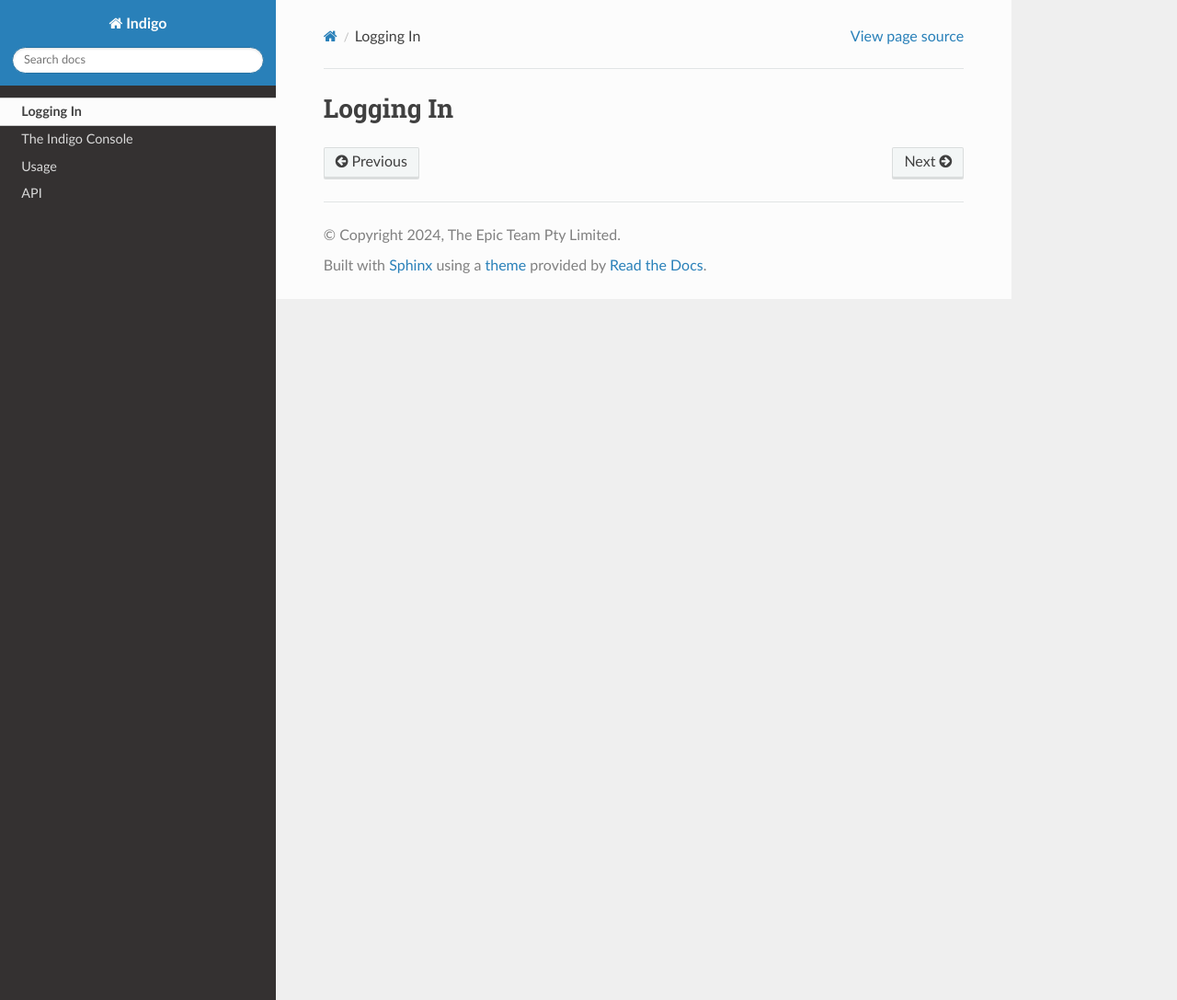
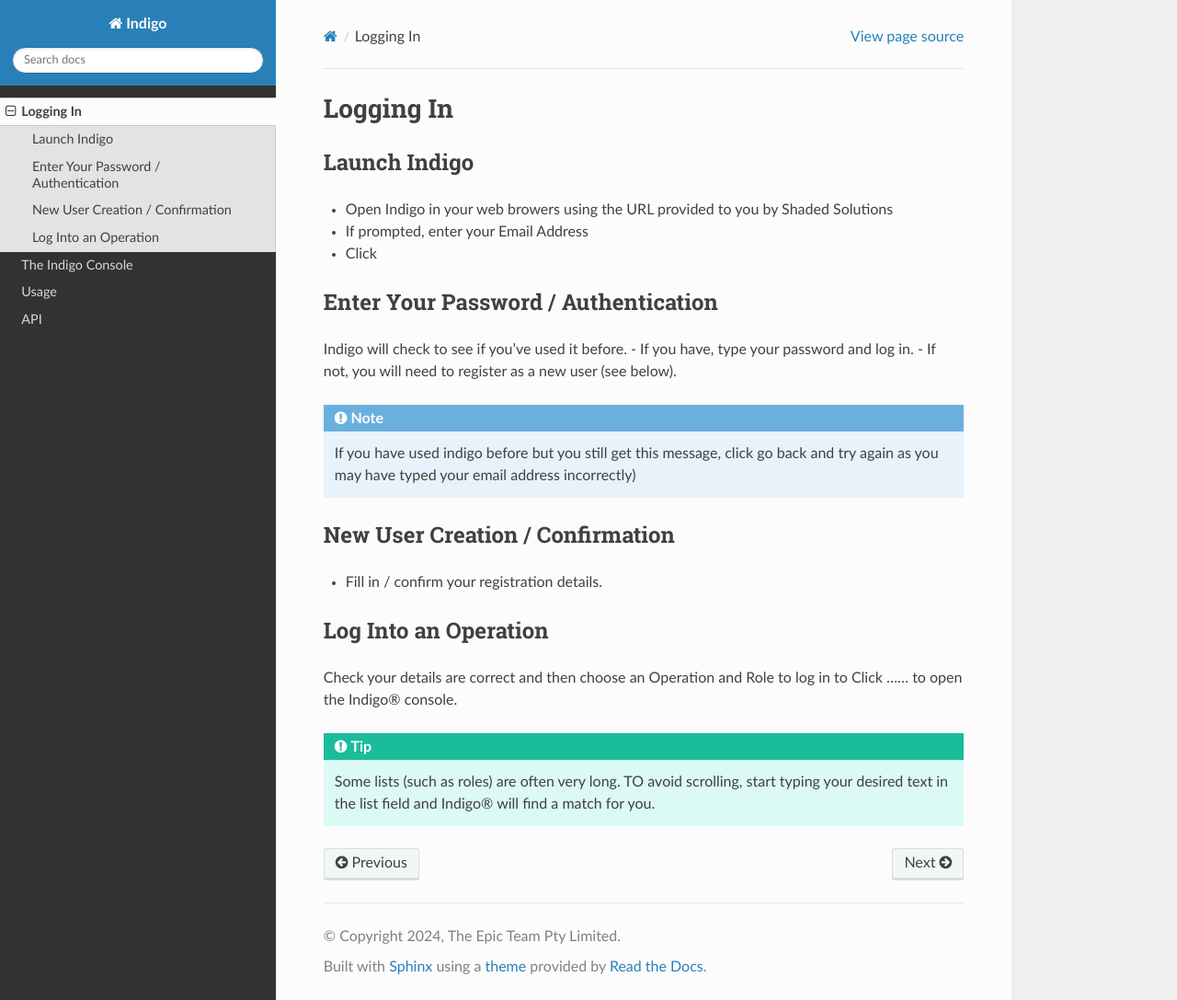
Before and after one commit to SoteriaSec/indigo-user-manual, a Sphinx documentation site: the page built from docs/source/loggingin.rst, in a window 1280 px wide and 1087 px high. Shown: the whole window at 92% size. Built offline with Sphinx 7.4.7 and the Read the Docs theme 3.1.0, drawn with Linux system fonts in a browser that asks for light colours.

Commit message:
Update loggingin.rst

```diff
--- a/docs/source/loggingin.rst
+++ b/docs/source/loggingin.rst
@@ -1,2 +1,36 @@
 Logging In
 =====
+
+Launch Indigo
+------------
+
+- Open Indigo in your web browers using the URL provided to you by Shaded Solutions
+- If prompted, enter your Email Address
+- Click
+
+
+Enter Your Password / Authentication
+------------
+
+Indigo will check to see if you’ve used it before.
+- If you have, type your password and log in.
+- If not, you will need to register as a new user (see below).
+
+.. note::
+
+   If you have used indigo before but you still get this message, click go back and try again as you may have typed your email address incorrectly)
+
+
+New User Creation / Confirmation
+------------
+- Fill in / confirm your registration details.
+
+
+Log Into an Operation
+------------
+Check your details are correct and then choose an Operation and Role to log in to
+Click ...... to open the Indigo® console.
+
+.. tip::
+
+   Some lists (such as roles) are often very long. TO avoid scrolling, start typing your desired text in the list field and Indigo® will find a match for you.
```
